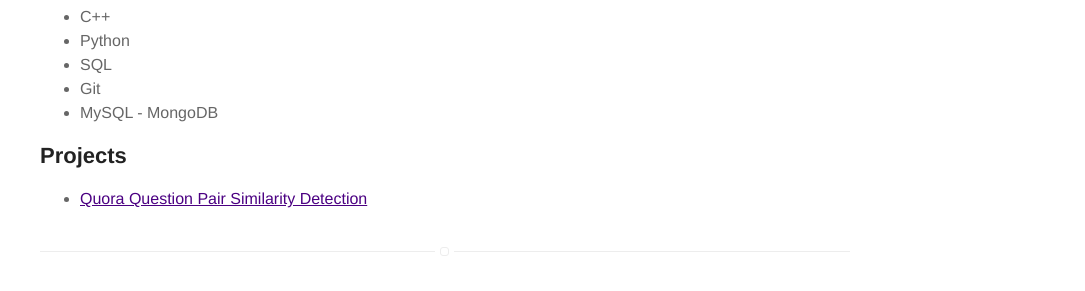
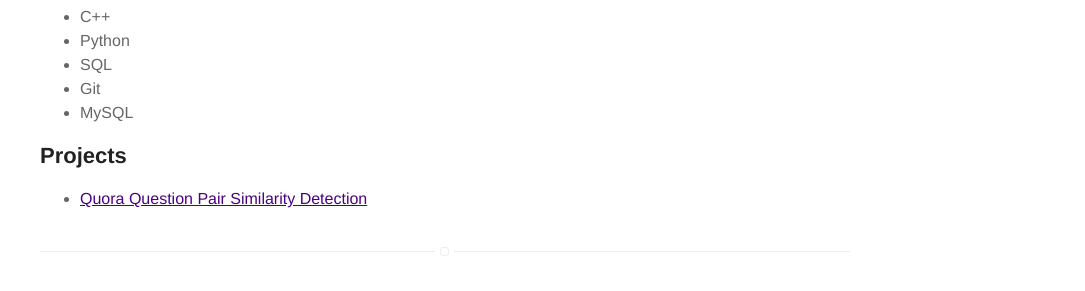
Before and after one commit to rameezrz25/portfolio, a Jekyll site: the page built from about.md, in a window 1280 px wide. Shown: the part 290-581 px from the top of the page, without its empty margins (195-1280 px from the left). Built offline with Jekyll 4.4.1, drawn with Linux system fonts in a browser that asks for light colours.

Commit message:
Update about.md

```diff
--- a/about.md
+++ b/about.md
@@ -14,7 +14,7 @@ layout: page
 	<li>Python</li>
 	<li>SQL</li>
 	<li>Git</li>
-	<li>MySQL - MongoDB</li>
+	<li>MySQL</li>
 </ul>
 
 <h2>Projects</h2>
```
